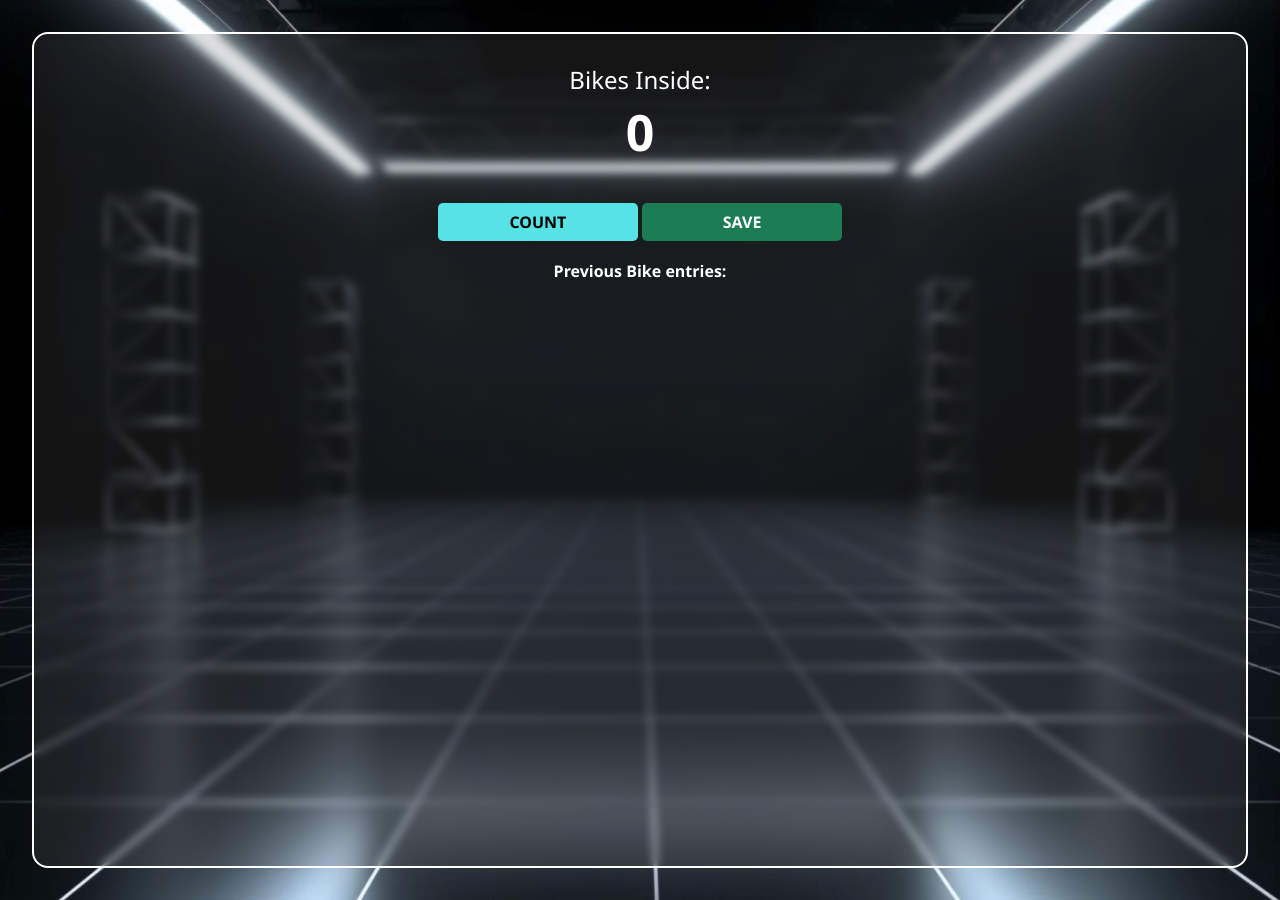
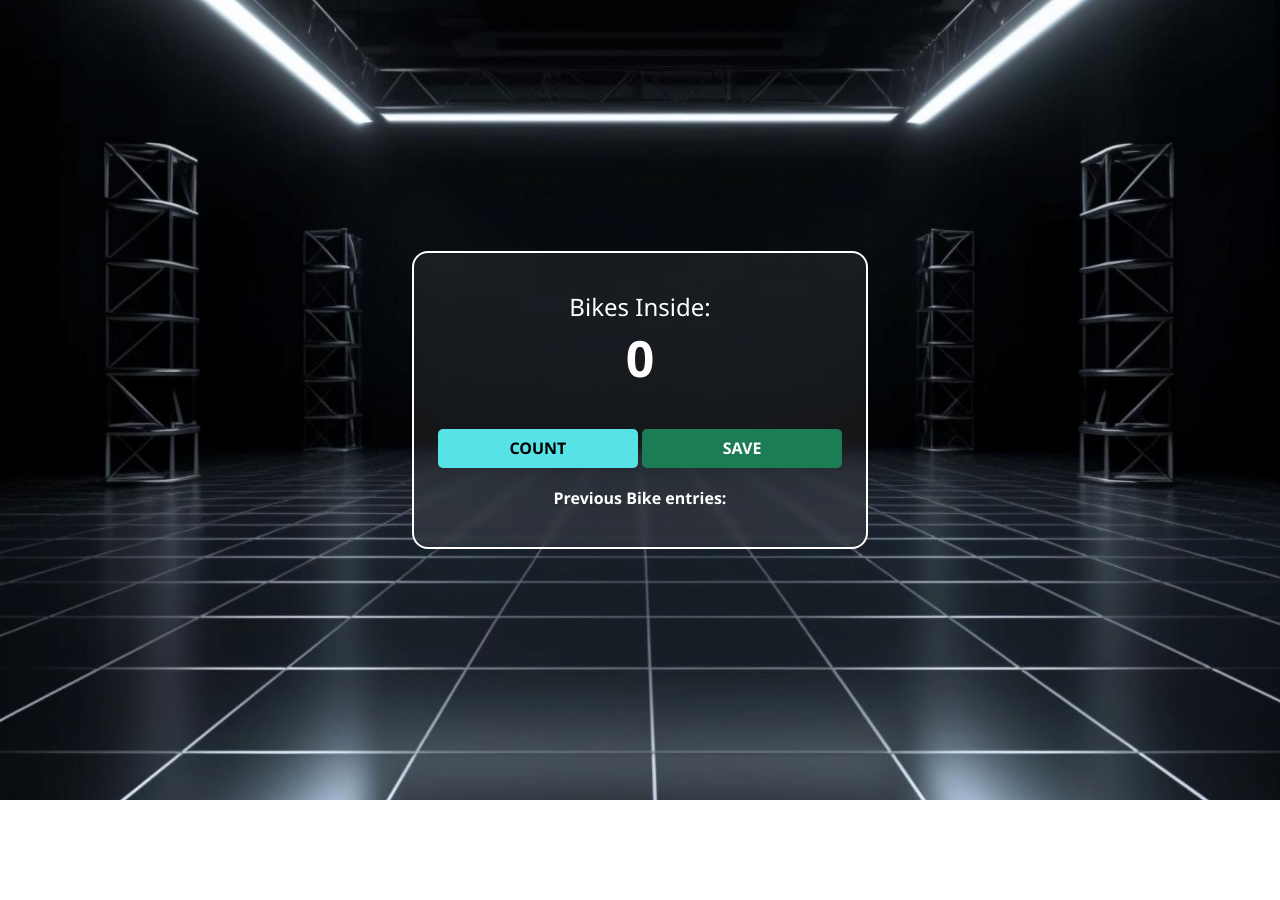
Before and after one commit to Ifezko/Bike-counter, a plain HTML site: page index.html in a window 1280 px wide. After the commit the page ends 800 px from the top, so only its background shows below. Drawn offline with nearby package versions, Linux system fonts and the light colour scheme.

Commit message:
Add files via upload

```diff
--- a/index.css
+++ b/index.css
@@ -1,26 +1,28 @@
 body {
+  display: flex;
+  flex-direction: column;
+  align-items: center;
+  justify-content: center;
   background-image: url("5727.jpg");
   background-repeat: no-repeat;
   background-size: fit;
   background-position: center;
-    font-family: 'Segoe UI', Roboto;
+  font-family: "Segoe UI", Roboto;
   font-weight: bold;
   text-align: center;
   color: #fff;
-
+  height: 100vh;
 }
 .container {
   background-color: rgba(100, 100, 100, 0.2);
   margin: 32px;
-    padding: 16px;
+  padding: 24px;
   border: 2px solid #fff;
   border-radius: 16px;
   backdrop-filter: blur(4px);
-    height: 100vh;
-
+  max-width: 600px;
 }
 h1 {
-
   margin-bottom: 10px;
   font-size: 24px;
   font-weight: 500;
@@ -29,7 +31,6 @@ h1 {
 h2 {
   font-size: 50px;
   margin-top: 0;
-
 }
 
 button {
@@ -44,10 +45,10 @@ button {
 }
 
 #increment-btn {
-    background: #57E2E5;
+  background: #57e2e5;
 }
 
 #save-btn {
-    background: #1C7C54;
+  background: #1c7c54;
   color: #fff;
 }
```
Lines whose indentation alone changed are shown as unchanged.
